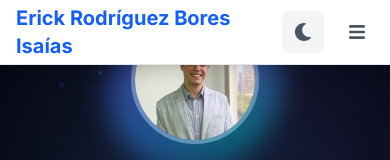
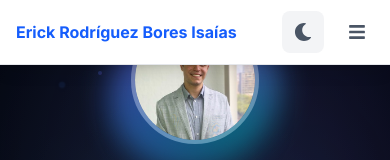
Before and after one commit to ErickuchoSan/cv-react-Erick-Rodriguez-Bores-Isaias, a React (Vite) app: page / in a window 390 px wide. Shown: the top 160 px of the page. Built offline with nearby package versions, Linux system fonts and the light colour scheme.

Commit message:
Fix: Navbar overlapping text on mobile screens

```diff
--- /dev/null
+++ b/check_icons.cjs
@@ -0,0 +1,13 @@
+try {
+    const si = require('react-icons/si');
+    const imports = [
+        'SiTypescript', 'SiTailwindcss', 'SiNextdotjs', 'SiPostgresql',
+        'SiNestjs', 'SiVuedotjs', 'SiExpress', 'SiNginx'
+    ];
+
+    imports.forEach(icon => {
+        console.log(`${icon}: ${!!si[icon]}`);
+    });
+} catch (e) {
+    console.error(e);
+}
--- a/src/components/Layout/Navbar.tsx
+++ b/src/components/Layout/Navbar.tsx
@@ -21,8 +21,8 @@ export const Navbar: React.FC = () => {
         <nav className="fixed top-0 w-full bg-white dark:bg-gray-900 z-50 border-b border-gray-200 dark:border-gray-700 shadow-lg transition-colors duration-300">
             <div className="max-w-7xl mx-auto px-4 sm:px-6 lg:px-8">
                 <div className="flex justify-between items-center h-16">
-                    <div className="flex items-center">
-                        <h1 className="text-xl font-bold text-blue-600 dark:text-blue-400">
+                    <div className="flex items-center min-w-0 mr-4">
+                        <h1 className="text-base sm:text-xl font-bold text-blue-600 dark:text-blue-400 truncate">
                             Erick Rodríguez Bores Isaías
                         </h1>
                     </div>
@@ -43,7 +43,7 @@ export const Navbar: React.FC = () => {
                         </div>
                     </div>
 
-                    <div className="flex items-center space-x-4">
+                    <div className="flex items-center space-x-4 flex-shrink-0">
                         <button
                             onClick={toggleTheme}
                             className="p-3 bg-gray-100 dark:bg-gray-800 rounded-lg hover:bg-gray-200 dark:hover:bg-gray-700 transition-all duration-300 text-gray-600 dark:text-gray-300"
--- a/src/components/PDF/CVDocument.tsx
+++ b/src/components/PDF/CVDocument.tsx
@@ -1,4 +1,3 @@
-import React from 'react';
 import { Page, Text, View, Document, StyleSheet, Image, Font, Link, Svg, Path } from '@react-pdf/renderer';
 import { EXPERIENCE_DATA } from '../Sections/Experience';
 import { PROJECTS } from '../Sections/Projects';
--- a/src/components/Sections/About.tsx
+++ b/src/components/Sections/About.tsx
@@ -1,6 +1,6 @@
 import React from 'react';
 import { SectionTitle } from '../UI/SectionTitle';
-import { FaGraduationCap, FaMapMarkerAlt, FaCertificate, FaBriefcase, FaRobot } from 'react-icons/fa';
+import { FaGraduationCap, FaMapMarkerAlt, FaBriefcase, FaRobot } from 'react-icons/fa';
 
 export const About: React.FC = () => {
     return (
--- a/src/components/Sections/Experience.tsx
+++ b/src/components/Sections/Experience.tsx
@@ -1,6 +1,6 @@
 import React from 'react';
 import { SectionTitle } from '../UI/SectionTitle';
-import { FaCheck, FaMicrosoft, FaJs, FaReact, FaCode, FaCube, FaDatabase, FaNetworkWired, FaLayerGroup, FaPython, FaDocker, FaAws, FaGitAlt, FaNodeJs } from 'react-icons/fa';
+import { FaCheck, FaMicrosoft, FaJs, FaReact, FaCode, FaDatabase, FaLayerGroup, FaPython, FaDocker, FaGitAlt, FaNodeJs } from 'react-icons/fa';
 import { SiTypescript, SiTailwindcss, SiNextdotjs, SiPostgresql, SiNestjs, SiVuedotjs } from 'react-icons/si';
 
 export const EXPERIENCE_DATA = [
--- a/src/components/Sections/Skills.tsx
+++ b/src/components/Sections/Skills.tsx
@@ -1,7 +1,7 @@
 import React from 'react';
 import { SectionTitle } from '../UI/SectionTitle';
-import { FaMicrosoft, FaJs, FaReact, FaDatabase, FaServer, FaDesktop, FaCloud, FaRobot, FaLightbulb, FaHandshake, FaSyncAlt, FaChalkboardTeacher, FaComments, FaPython, FaNodeJs, FaDocker, FaGitAlt, FaAws, FaBrain, FaGraduationCap, FaRocket } from 'react-icons/fa';
-import { SiTypescript, SiTailwindcss, SiNextdotjs, SiPostgresql, SiNestjs, SiVuedotjs, SiExpress, SiNginx, SiDocker } from 'react-icons/si';
+import { FaMicrosoft, FaJs, FaReact, FaDatabase, FaServer, FaDesktop, FaCloud, FaRobot, FaLightbulb, FaSyncAlt, FaChalkboardTeacher, FaComments, FaPython, FaNodeJs, FaDocker, FaGitAlt, FaAws, FaBrain, FaGraduationCap, FaRocket } from 'react-icons/fa';
+import { SiTypescript, SiTailwindcss, SiNextdotjs, SiPostgresql, SiVuedotjs, SiNginx } from 'react-icons/si';
 
 export const Skills: React.FC = () => {
     return (
```
Also changed, not shown: build_errors.txt (added), 1 other file (tests, documents, lock files or other folders).
